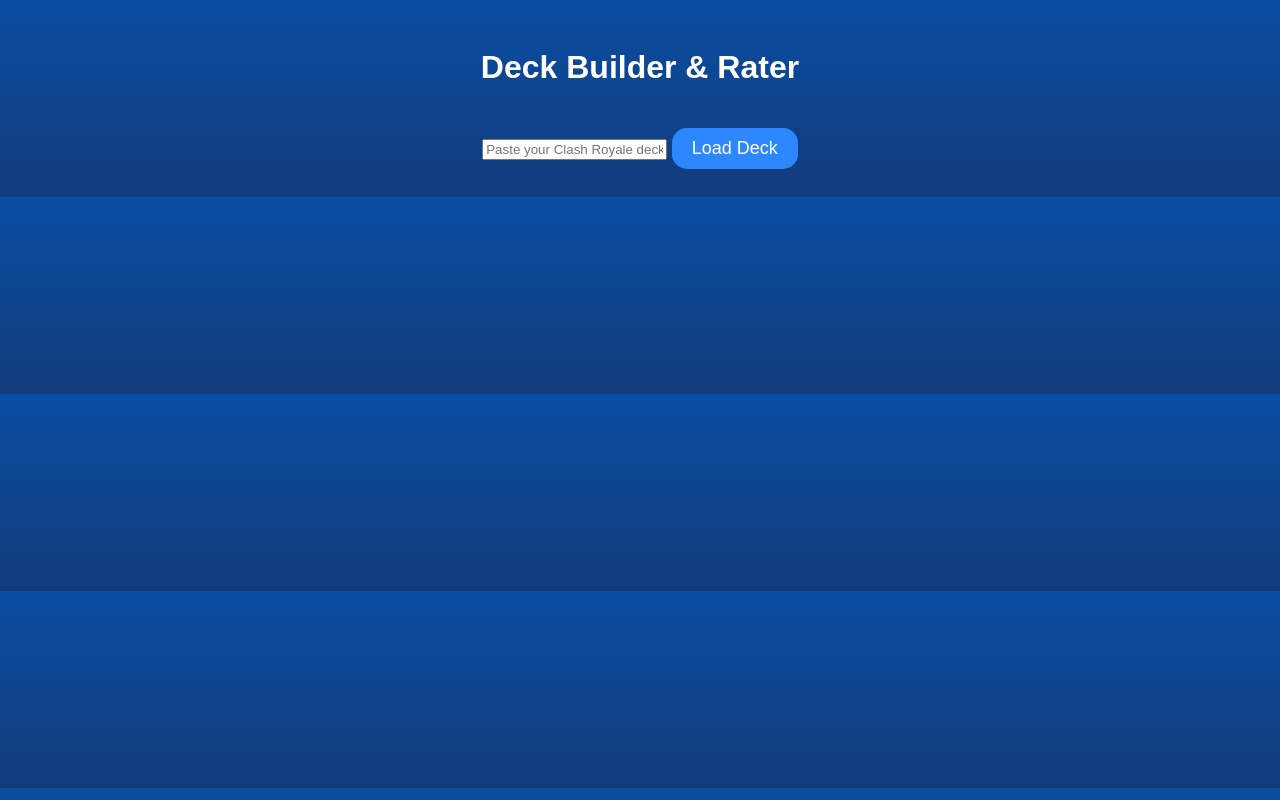
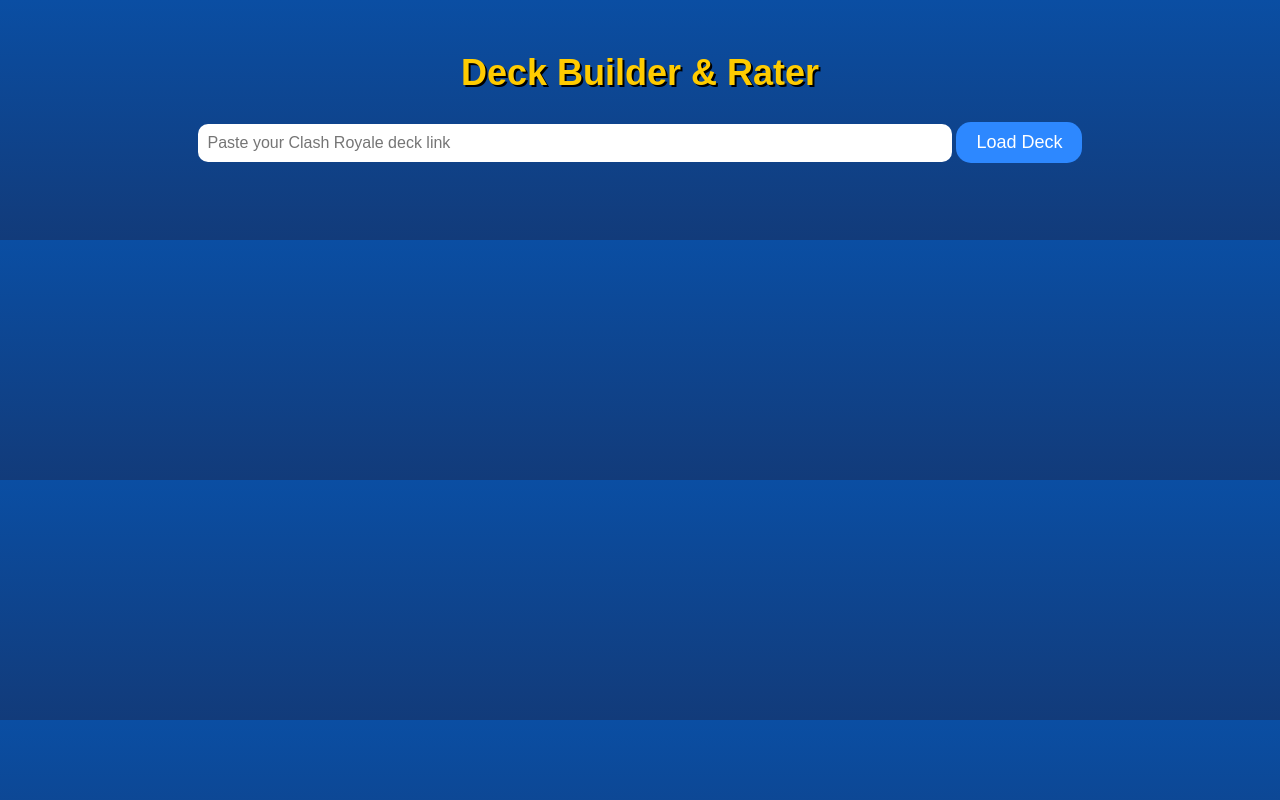
Before and after one commit to diasdiogo2842-create/arenadeckbuilder.com, a plain HTML site: page index.html in a window 1280 px wide. Drawn offline with Linux system fonts and the light colour scheme; a web font is replaced by a local one.

Commit message:
Update style.css

```diff
--- a/style.css
+++ b/style.css
@@ -1,34 +1,28 @@
+@font-face {
+  font-family: 'SupercellMagic';
+  src: url('fonts/YouBlockhead.ttf') format('truetype');
+}
 body {
   background: linear-gradient(#0a4ea3, #123b7a);
-  font-family: 'Supercell-Magic', sans-serif;
+  font-family: 'SupercellMagic', sans-serif;
   color: white;
   text-align: center;
   padding: 20px;
 }
-
-.card {
-  width: 80px;
-  margin: 10px;
-  border: 3px solid gold;
+.sc-title {
+  font-size: 36px;
+  color: #ffcc00;
+  text-shadow: 2px 2px #000;
+  margin-bottom: 20px;
+}
+input {
+  width: 60%;
+  padding: 10px;
+  margin: 10px auto;
   border-radius: 10px;
-  transition: transform 0.2s;
+  border: none;
+  font-size: 16px;
 }
-
-.card:hover {
-  transform: scale(1.1);
-  cursor: pointer;
-}
-
-.card.selected {
-  border: 3px solid limegreen;
-}
-
-#deck {
-  display: flex;
-  flex-wrap: wrap;
-  justify-content: center;
-}
-
 button {
   background-color: #2d88ff;
   color: white;
@@ -36,10 +30,9 @@ button {
   border: none;
   border-radius: 15px;
   font-size: 18px;
-  margin-top: 20px;
   cursor: pointer;
 }
-
-button:hover {
-  background-color: #246edc;
-}
+#deck { margin-top: 20px; display: flex; flex-wrap: wrap; justify-content: center; }
+.card { width: 80px; margin: 5px; border: 2px solid gold; border-radius: 8px; cursor: pointer; }
+.card.selected { border-color: limegreen; }
+#rating { margin-top: 20px; font-size: 24px; }
```
